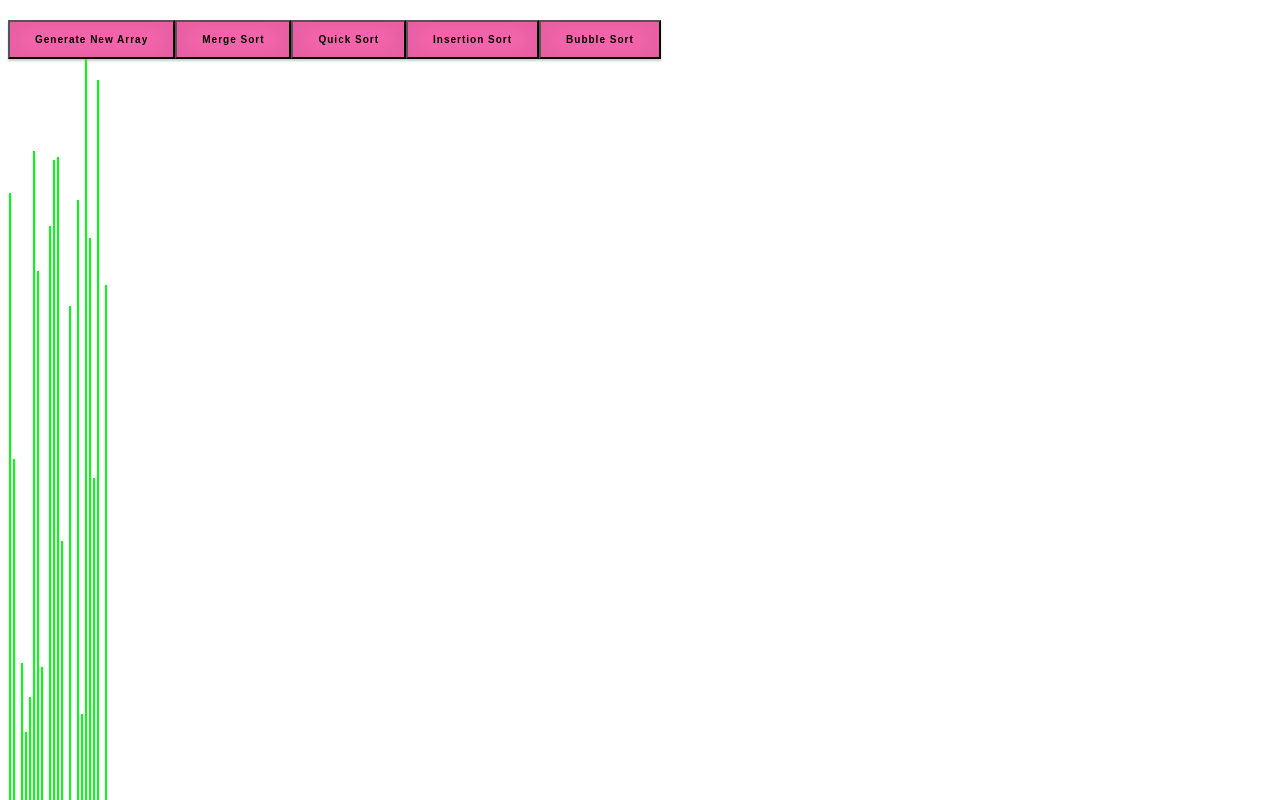
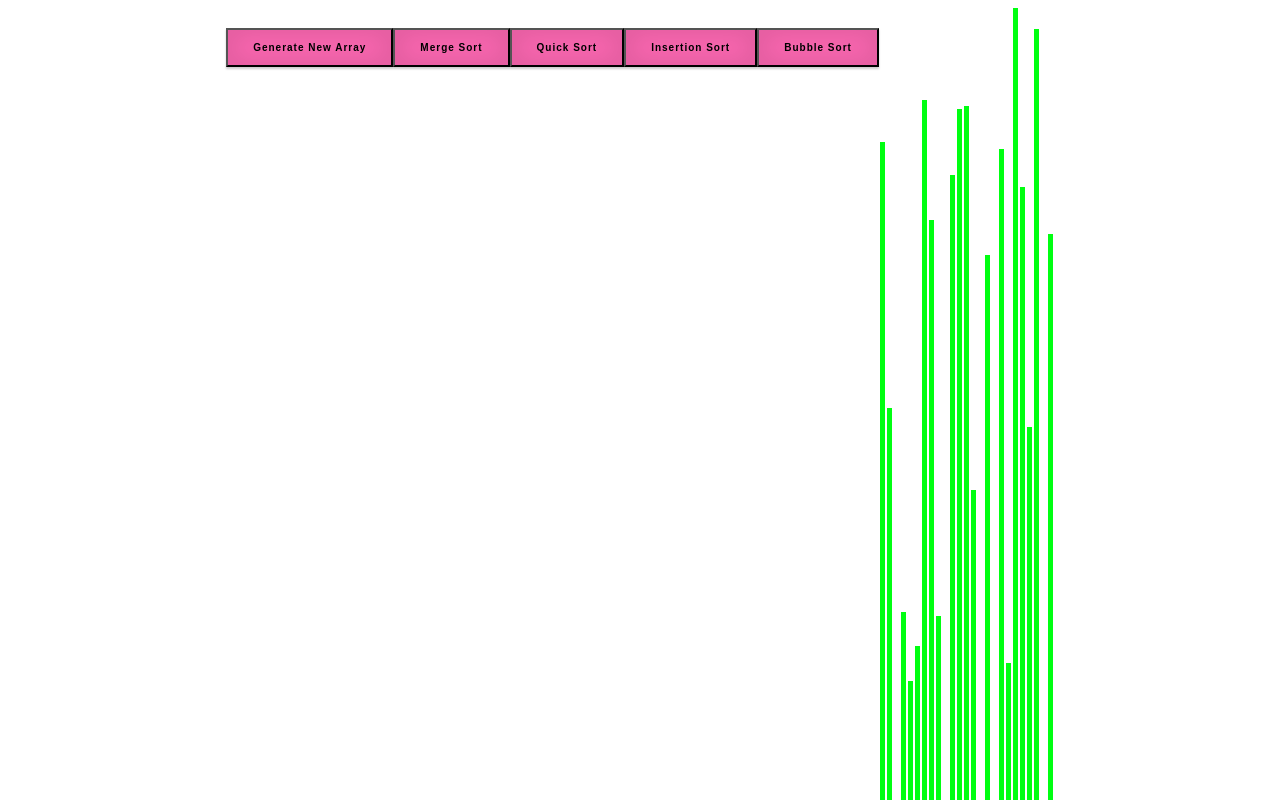
Before and after one commit to KrishnanditoLksn/sort_viz, a React (Vite) app: page / in a window 1280 px wide. Shown: the top 800 px of the page. Built offline with nearby package versions, Linux system fonts and the light colour scheme.

Commit message:
rename  : container div

```diff
--- a/src/App.css
+++ b/src/App.css
@@ -1,11 +1,11 @@
-.array-container {
+.container {
     display: flex;
     justify-content: center;
     align-items: flex-start;
 }
 
 .array-bar {
-    width: 2px;
+    width: 5px;
     background-color: #00ff11;
     display: inline-block;
     margin: 0 1px;
```
